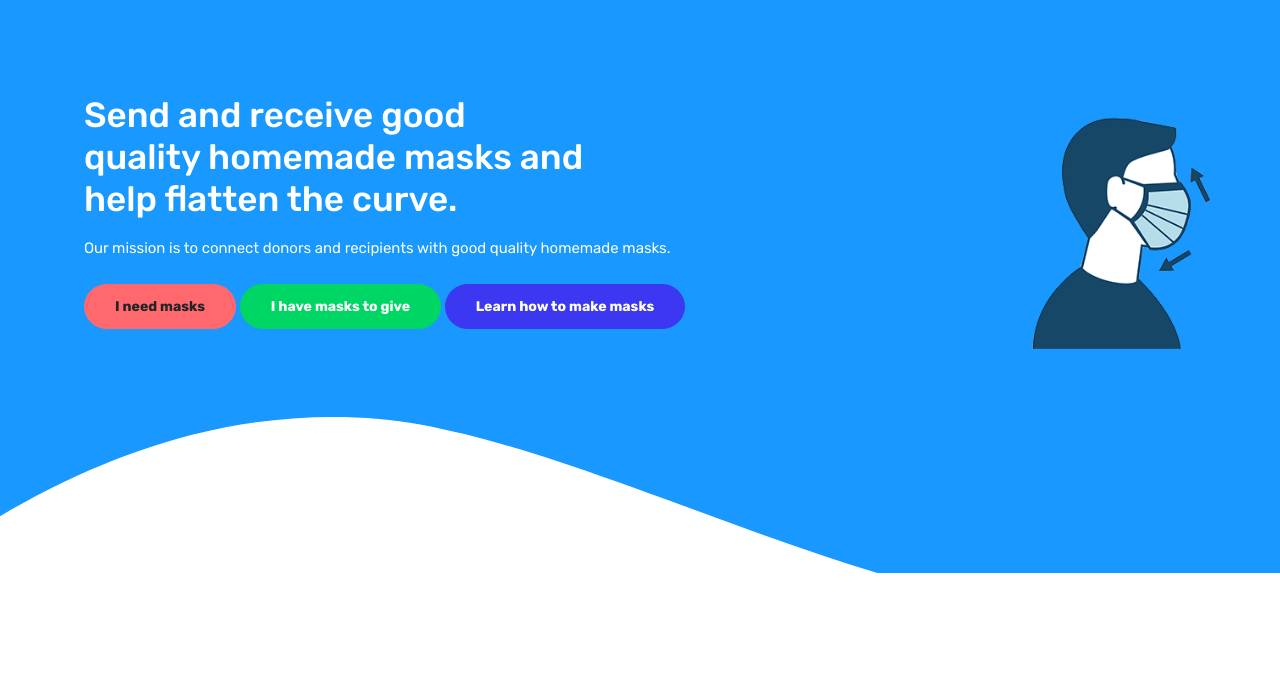
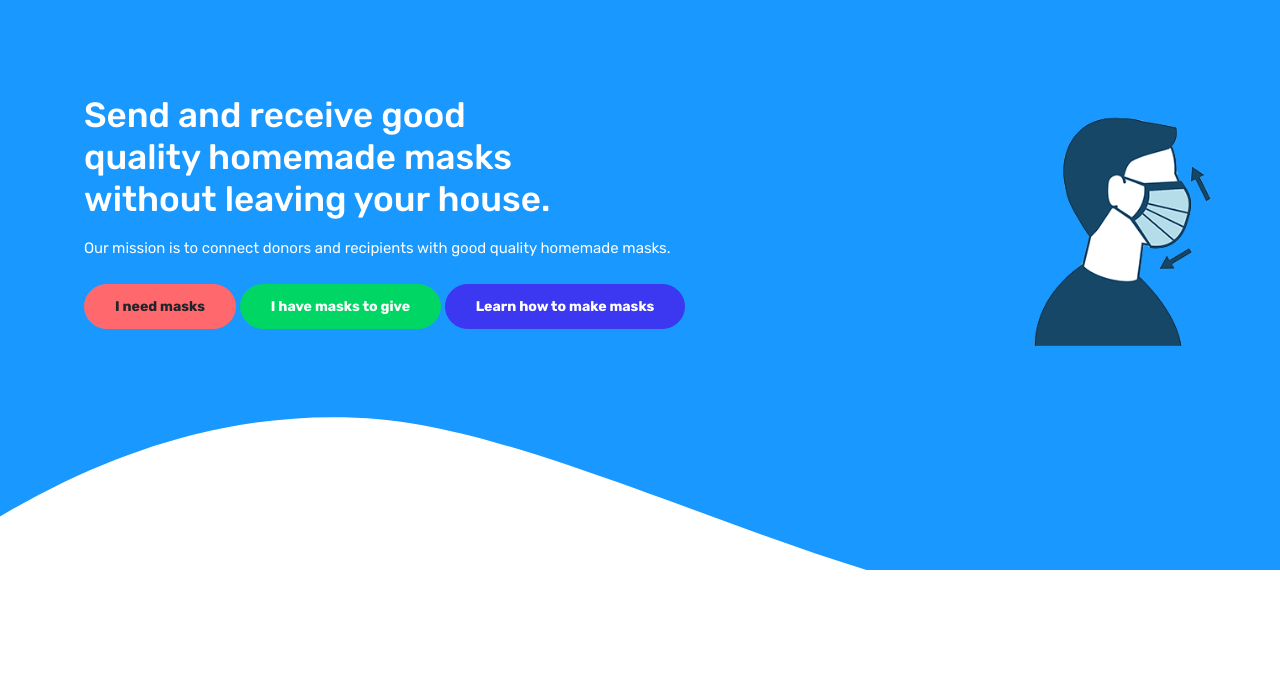
Before and after one commit to richmaduka/CovidFreeMasks, a website: page index.html in a window 1280 px wide. Shown: the part 76-763 px from the top of the page. Drawn offline with Linux system fonts and the light colour scheme.

Commit message:
update copywrite

```diff
--- a/index.html
+++ b/index.html
@@ -62,7 +62,7 @@
 								<div class="d-sm-flex justify-content-between">
 									<div data-aos="zoom-in-up">
 										<div class="banner-title">
-												<h3 class="font-weight-medium">Send and receive good quality homemade masks and help flatten the curve.
+												<h3 class="font-weight-medium">Send and receive good quality homemade masks without leaving your house.
 											</h3>
 										</div>
 										<p class="mt-3">Our mission is to connect donors and recipients with good quality homemade masks.
```
